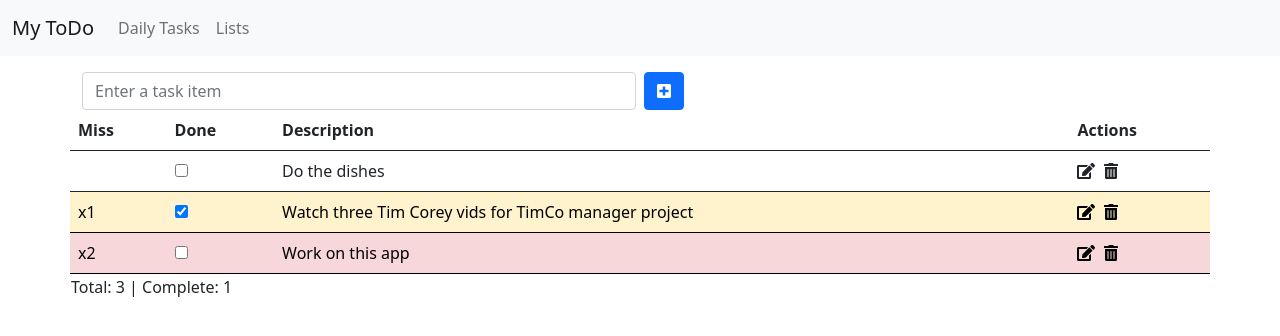
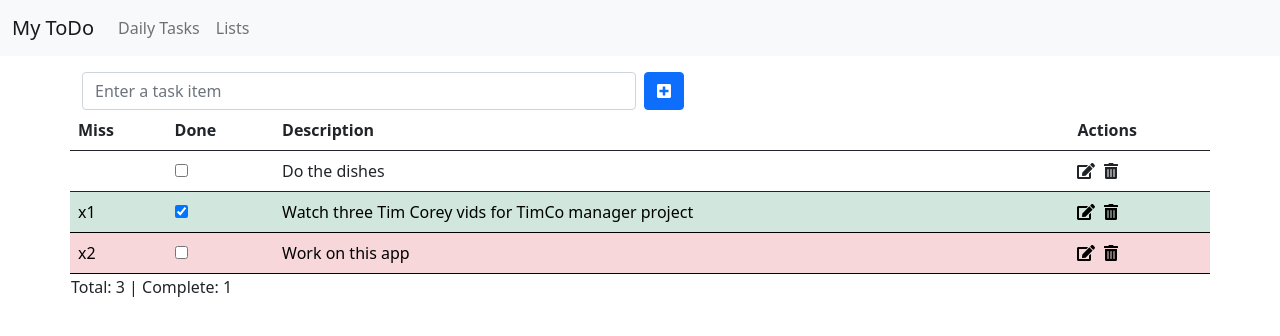
Before and after one commit to walkersoft/my-todoer-angular, an Angular app: page / in a window 1280 px wide. Shown: the top 336 px of the page. Built offline with nearby package versions, Linux system fonts and the light colour scheme.

Commit message:
aesthetic QoL for table row colors (added green for completed tasks)

```diff
--- a/src/app/todays-tasks/todays-tasks.component.html
+++ b/src/app/todays-tasks/todays-tasks.component.html
@@ -19,7 +19,7 @@
           </tr>
         </thead>
         <tbody *ngFor="let task of todaysTasks.items">
-          <tr class="{{task.bleedOverCount == 0 ? 'table-default' : task.bleedOverCount > 1 ? 'table-danger' : 'table-warning'}}">
+          <tr class="{{task.completed ? 'table-success' : task.bleedOverCount == 0 ? 'table-default' : task.bleedOverCount > 1 ? 'table-danger' : 'table-warning'}}">
             <td><span *ngIf="task.bleedOverCount > 0">x{{ task.bleedOverCount }}</span></td>
             <td>
               <input type="checkbox"
```
